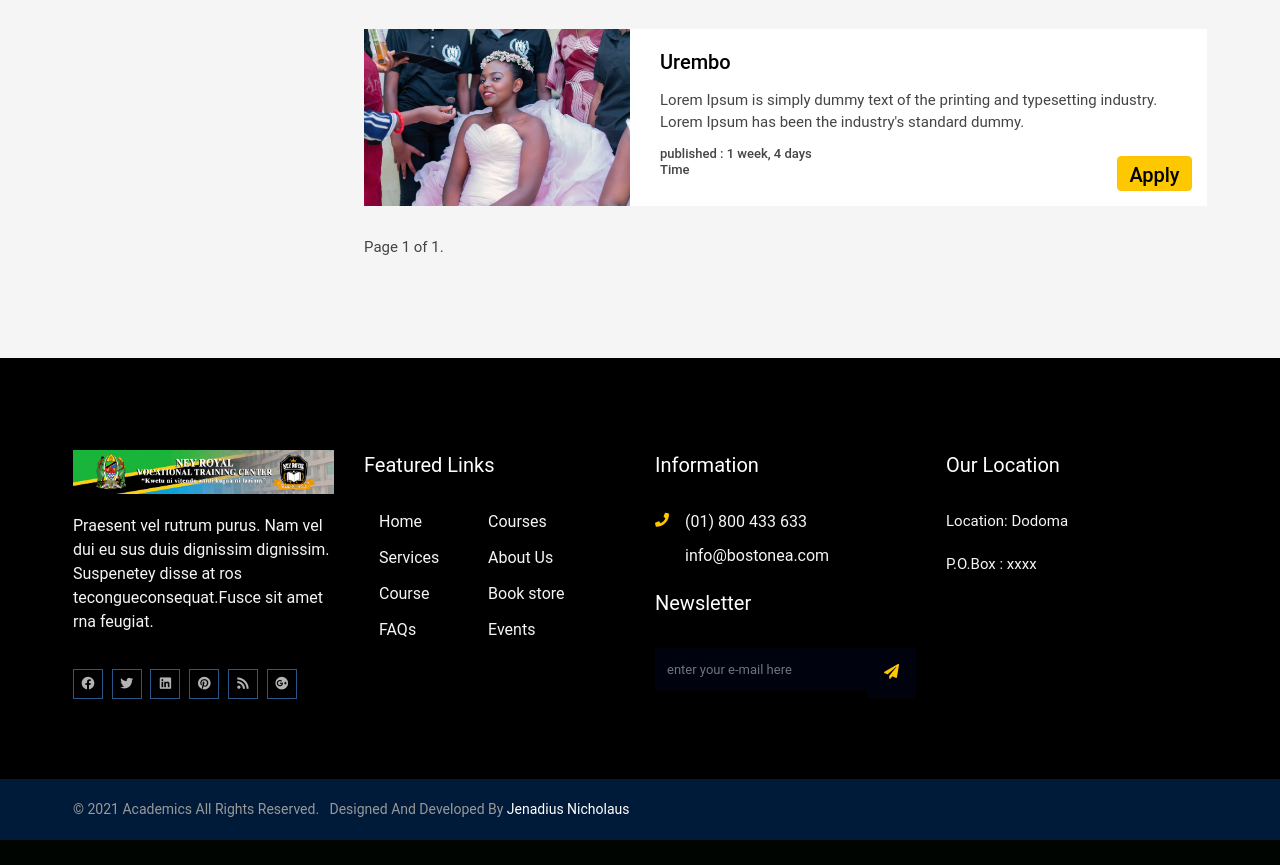
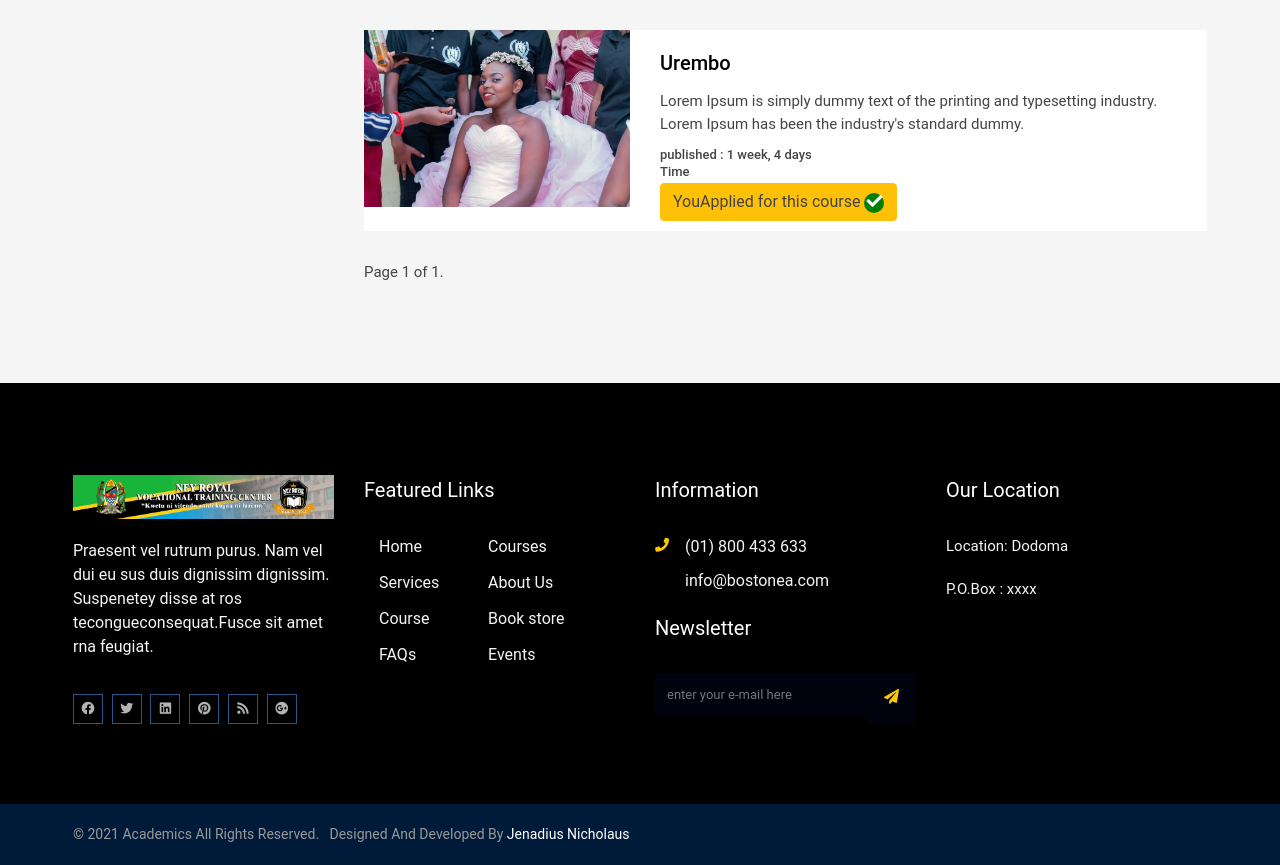
Before and after one commit to jenadiusnicholaus/ney-royal-web, a Django app: page /course/ in a window 1280 px wide. Shown: the part 1044-1909 px from the top of the page. Before the commit the page ends 1884 px from the top, so only its background shows below. Run offline with Django 3.2, Linux system fonts and the light colour scheme; a user stored in the database is signed in; data comes from the database, SQL or seed files in the repository; both versions use the stored data as it was after the commit; some libraries are stand-ins or nearby versions; some web fonts are replaced.

Commit message:
fixed AnonymousUser issue

```diff
--- a/core/templatetags/course_tags.py
+++ b/core/templatetags/course_tags.py
@@ -6,8 +6,11 @@ register = template.Library()
 
 @register.simple_tag
 def isApplied(course_id, user):
+    if user.is_authenticated:
+        if AppliedCourse.objects.filter(course__pk=course_id, student=user).exists():
+            return True
+        else:
+            return False
+    else:
 
-    if AppliedCourse.objects.filter(course__pk=course_id, student=user).exists():
-        return True
-    else:
-        return False
+        return None
--- a/templates/course.html
+++ b/templates/course.html
@@ -1,5 +1,7 @@
 {% extends 'base.html' %}
 {% load static %}
+{% load course_tags %}
+
 
 {% block contents %}
         <!-- <img style="height:110px; width: 100%;" src="{% static 'img/banner.jpg'%}" alt=""> -->
@@ -326,7 +328,20 @@
                                                         <br><span> Time</span>
                                                     </li>
                                                 </ul>
-                                                <a class="btn btn-warning courses-fee" href="#">Apply</a>
+                                                <form action="{% url 'appy_course' %}" method="POST">
+                                                    {% csrf_token %}
+                                                    <input hidden type="text" name='course_id' value={{course.id}}>
+                                                    {% isApplied course.id request.user as is_applied %}
+                                                    {%if is_applied and request.user.is_authenticated %}
+
+                                                    <a type="button" class="btn btn-warning ">YouApplied for this course <i
+                                                            style="background-color: green; border-radius:100%; width: 20px; height: 20px; color:white;"
+                                                            class="fa fa-check"></i></a>
+                                                    {%else%}
+                                                    <button type="submit" class="btn btn-warning courses-fee">Apply</button>
+                                                    {%endif%}
+
+                                                </form>
                                             </div>
                                         </div>
                                     </div>
--- a/templates/homepage.html
+++ b/templates/homepage.html
@@ -168,7 +168,7 @@
                                         {% csrf_token %}
                                         <input hidden type="text" name = 'course_id' value = {{course.id}}>
                                         {% isApplied course.id request.user as is_applied %}
-                                        {%if is_applied %}
+                                        {%if is_applied and request.user.is_authenticated %}
 
                                         <button type ="button"  class="btn btn-warning courses-fee" >You applied this course <i style ="background-color: green; border-radius:100%; width: 20px; height: 20px; color:white;" class="fa fa-check" ></i></button>
                                         {%else%}
```
Also changed, not shown: db.sqlite3.
